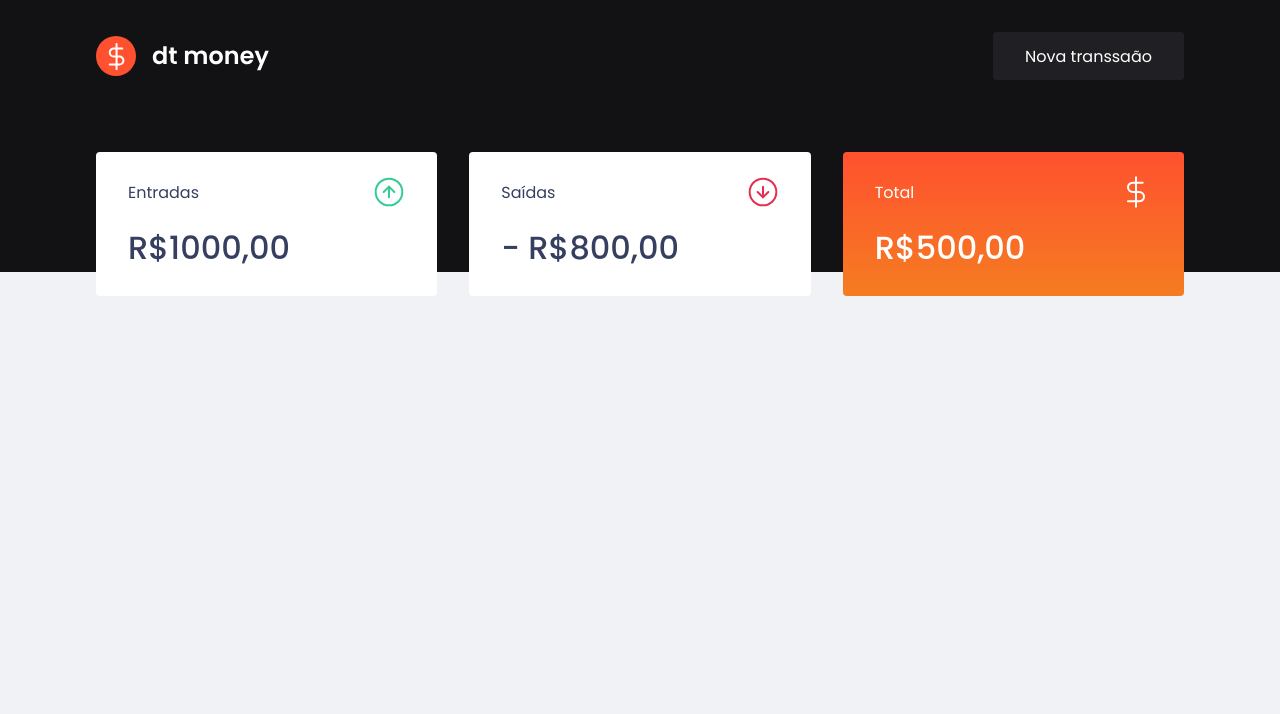
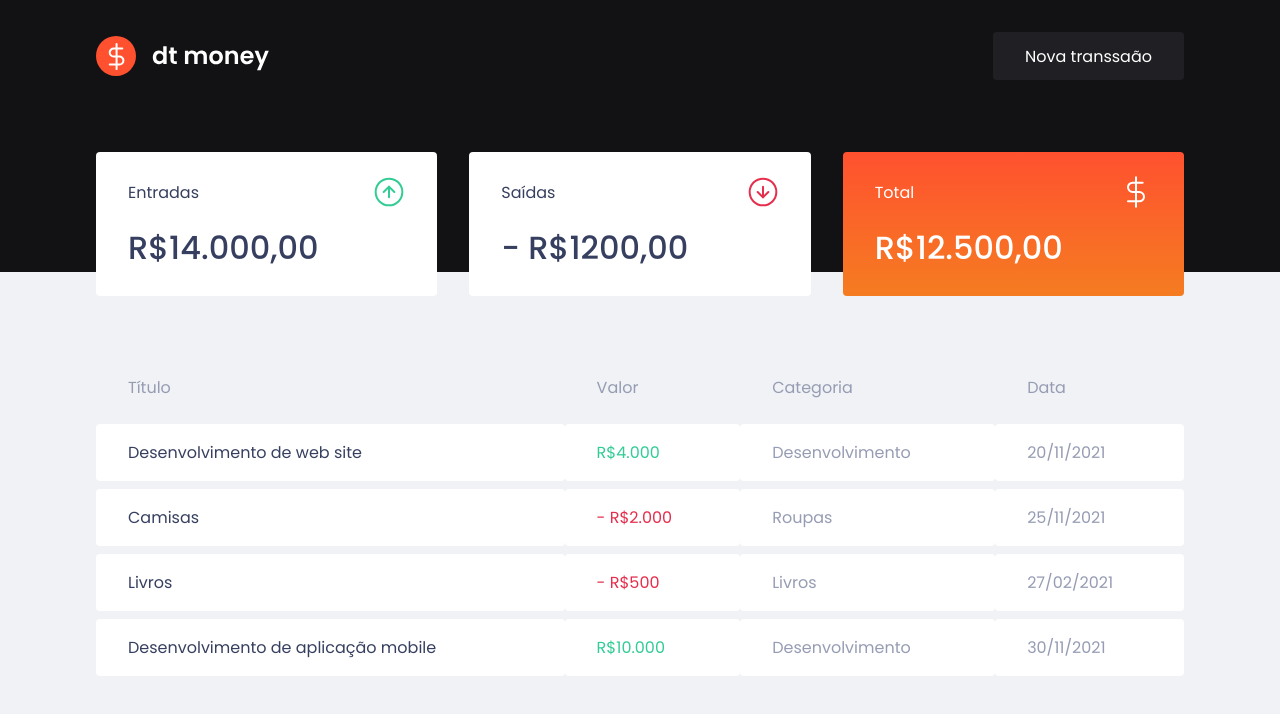
Before and after one commit to juniorsilvacc/dt-money, a React (Create React App) app: page / in a window 1280 px wide. Shown: the top 714 px of the page. Built offline with nearby package versions, Linux system fonts and the light colour scheme.

Commit message:
component transactionsTable

```diff
--- a/src/App.tsx
+++ b/src/App.tsx
@@ -2,13 +2,14 @@ import {GlobalStyle} from './styles/global';
 
 import Header from './components/Header'
 import Dashboard from './components/DashBoard';
+import TransactionsTable from './components/TransactionsTable';
 
 function App() {
   return (
     <>
       <Header/>
       <Dashboard/>
-
+      <TransactionsTable/>
       <GlobalStyle/>
     </>
   );
--- a/src/components/DashBoard/styles.ts
+++ b/src/components/DashBoard/styles.ts
@@ -4,6 +4,6 @@ export const Container = styled.main`
   max-width: 1120px;
   margin: 0 auto;
 
-  padding: 2.5rem 1rem;
+  padding: 2.5rem 1rem 0;
 
 `
--- a/src/components/Summary/index.tsx
+++ b/src/components/Summary/index.tsx
@@ -12,7 +12,7 @@ export default function Summary() {
           <p>Entradas</p>
           <img src={IconImage} alt="Entradas" />
         </header>
-        <strong>R$1000,00</strong>
+        <strong>R$14.000,00</strong>
       </div>
 
       <div>
@@ -20,7 +20,7 @@ export default function Summary() {
           <p>Saídas</p>
           <img src={OutCome} alt="Saídas" />
         </header>
-        <strong>- R$800,00</strong>
+        <strong>- R$1200,00</strong>
       </div>
 
       <div className="highlight-backgorund">
@@ -28,7 +28,7 @@ export default function Summary() {
           <p>Total</p>
           <img src={Total} alt="Total" />
         </header>
-        <strong>R$500,00</strong>
+        <strong>R$12.500,00</strong>
       </div>
     </Container>
   )
--- a/src/components/Summary/styles.ts
+++ b/src/components/Summary/styles.ts
@@ -1,6 +1,6 @@
 import styled from 'styled-components';
 
-export const Container = styled.main`
+export const Container = styled.div`
   display: grid;
   grid-template-columns: repeat(3, 1fr);
   gap: 2rem;
--- /dev/null
+++ b/src/components/TransactionsTable/index.tsx
@@ -0,0 +1,54 @@
+import {Container} from './styles';
+
+export default function TransactionsTable() {
+  return (
+    <Container>
+      <table>
+        <thead>
+          <tr>
+            <th>Título</th>
+            <th>Valor</th>
+            <th>Categoria</th>
+            <th>Data</th>
+          </tr>
+        </thead>
+
+        <tbody>
+          <tr>
+            <td>Desenvolvimento de web site</td>
+            <td className="deposit">R$4.000</td>
+            <td>Desenvolvimento</td>
+            <td>20/11/2021</td>
+          </tr>
+        </tbody>
+
+        <tbody>
+          <tr>
+            <td>Camisas</td>
+            <td className="withdraw">- R$2.000</td>
+            <td>Roupas</td>
+            <td>25/11/2021</td>
+          </tr>
+        </tbody>
+
+        <tbody>
+          <tr>
+            <td>Livros</td>
+            <td className="withdraw">- R$500</td>
+            <td>Livros</td>
+            <td>27/02/2021</td>
+          </tr>
+        </tbody>
+
+        <tbody>
+          <tr>
+            <td>Desenvolvimento de aplicação mobile</td>
+            <td className="deposit">R$10.000</td>
+            <td>Desenvolvimento</td>
+            <td>30/11/2021</td>
+          </tr>
+        </tbody>
+      </table>
+    </Container>
+  )
+}
--- /dev/null
+++ b/src/components/TransactionsTable/styles.ts
@@ -0,0 +1,40 @@
+import styled from 'styled-components';
+
+export const Container = styled.div`
+  max-width: 1120px;
+  padding: 2.5rem 1rem;
+  margin: 0 auto;
+
+  table{
+    width: 100%;
+    border-spacing: 0 0.5rem;
+
+    th{
+      color: var(--text-body);
+      font-weight: 400;
+      padding: 1rem 2rem;
+      text-align: left;
+      line-height: 1.5rem;
+    }
+
+    td{
+      padding: 1rem 2rem;
+      border: 0;
+      background: var(--shape);
+      color: var(--text-body);
+      border-radius: 0.25rem;
+
+      &:first-child{
+        color: var(--text-title);
+      }
+
+      &.withdraw{
+        color: var(--red);
+      }
+
+      &.deposit{
+        color: var(--green);
+      }
+    }
+  }
+`
```
